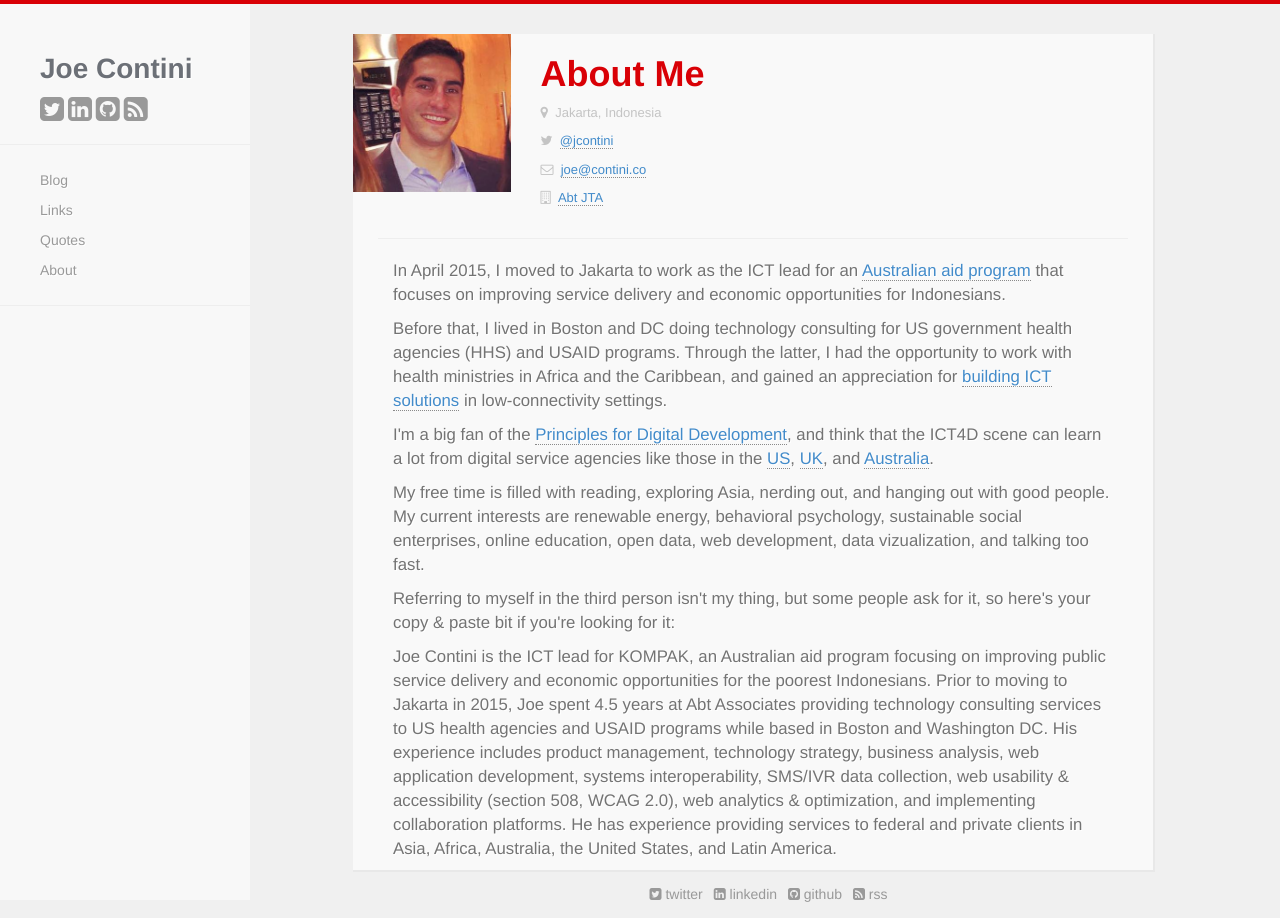
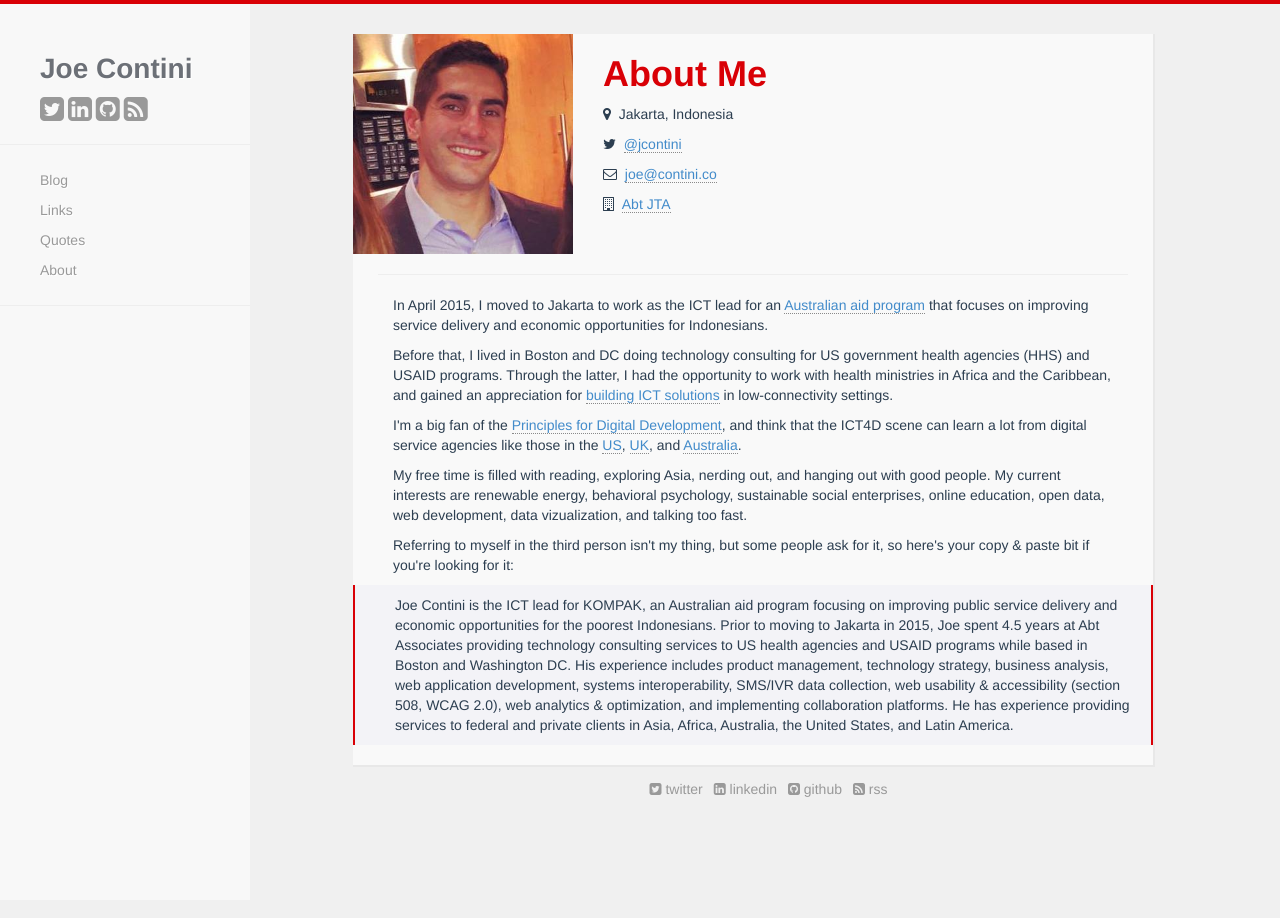
Before and after one commit to jcontini/old-jekyll-site, a Jekyll site: the page built from about.html, in a window 1280 px wide. Built offline with Jekyll 4.4.1, drawn with Linux system fonts in a browser that asks for light colours; nearby versions of some CDN libraries; Markdown is read by kramdown in place of the engine named in the settings; comment, search, counter and statistics services are not loaded.

Commit message:
Style fixes

```diff
--- a/about.html
+++ b/about.html
@@ -6,10 +6,10 @@
 <div class="row">
   <div class="user-card">
     <div class="row">
-      <div class="card col-md-3">
+      <div class="card col-md-4">
         <img src="{{ site.baseurl }}/images/self.jpg">
       </div>
-      <div class="col-md-9">
+      <div class="col-md-8">
         <h1>About Me</h1>
         <p><i class="fa fa-map-marker"></i>&nbsp;&nbsp;Jakarta, Indonesia</p>
         <p><i class="fa fa-twitter"></i>&nbsp;&nbsp;<a href="{{ site.twitter }}">@jcontini</a></p>
@@ -31,7 +31,9 @@
         <p>My free time is filled with reading, exploring Asia, nerding out, and hanging out with good people. My current interests are renewable energy, behavioral psychology, sustainable social enterprises, online education, open data, web development, data vizualization, and talking too fast.</p>
 
         <p>Referring to myself in the third person isn't my thing, but some people ask for it, so here's your copy &amp; paste bit if you're looking for it:</p>
-        <p>Joe Contini is the ICT lead for KOMPAK, an Australian aid program focusing on improving public service delivery and economic opportunities for the poorest Indonesians. Prior to moving to Jakarta in 2015, Joe spent 4.5 years at Abt Associates providing technology consulting services to US health agencies and USAID programs while based in Boston and Washington DC. His experience includes product management, technology strategy, business analysis, web application development, systems interoperability, SMS/IVR data collection, web usability &amp; accessibility (section 508, WCAG 2.0), web analytics &amp; optimization, and implementing collaboration platforms. He has experience providing services to federal and private clients in Asia, Africa, Australia, the United States, and Latin America.</p>
+          <blockquote>
+          Joe Contini is the ICT lead for KOMPAK, an Australian aid program focusing on improving public service delivery and economic opportunities for the poorest Indonesians. Prior to moving to Jakarta in 2015, Joe spent 4.5 years at Abt Associates providing technology consulting services to US health agencies and USAID programs while based in Boston and Washington DC. His experience includes product management, technology strategy, business analysis, web application development, systems interoperability, SMS/IVR data collection, web usability &amp; accessibility (section 508, WCAG 2.0), web analytics &amp; optimization, and implementing collaboration platforms. He has experience providing services to federal and private clients in Asia, Africa, Australia, the United States, and Latin America.
+          </blockquote>
       </div>
     </div>
   </div>
--- a/css/hc.css
+++ b/css/hc.css
@@ -497,23 +497,9 @@
   color:#d90006
 }
 
-.user-card p
-{
-  color:#c4c4c4;
-  font-size:small
-}
-
 .card
 {
   margin-left:-40px;
-}
-
-.letter p
-{
-  font-size:1.2em;
-  font-weight:lighter;
-  color:#737373;
-  text-shadow:1px 1px #fff
 }
 
 #menu-toggle,.project-post div
```
